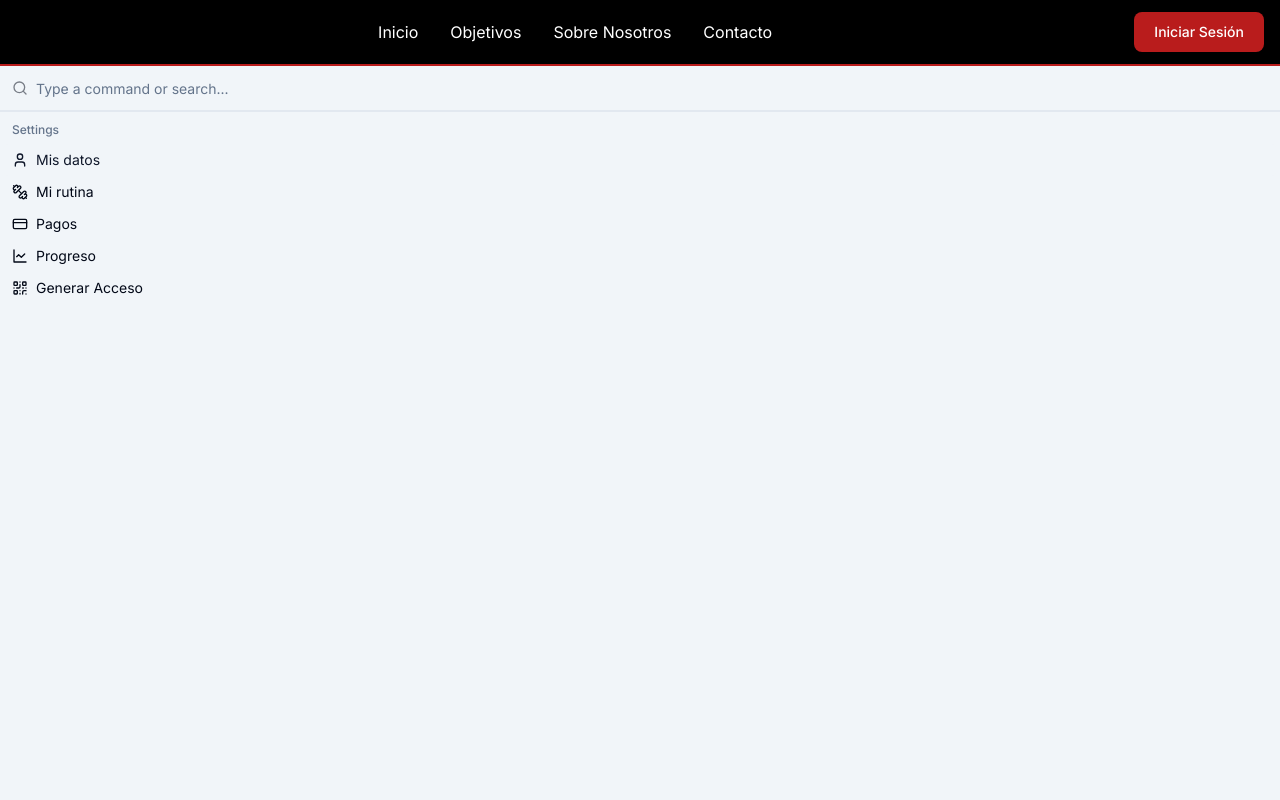
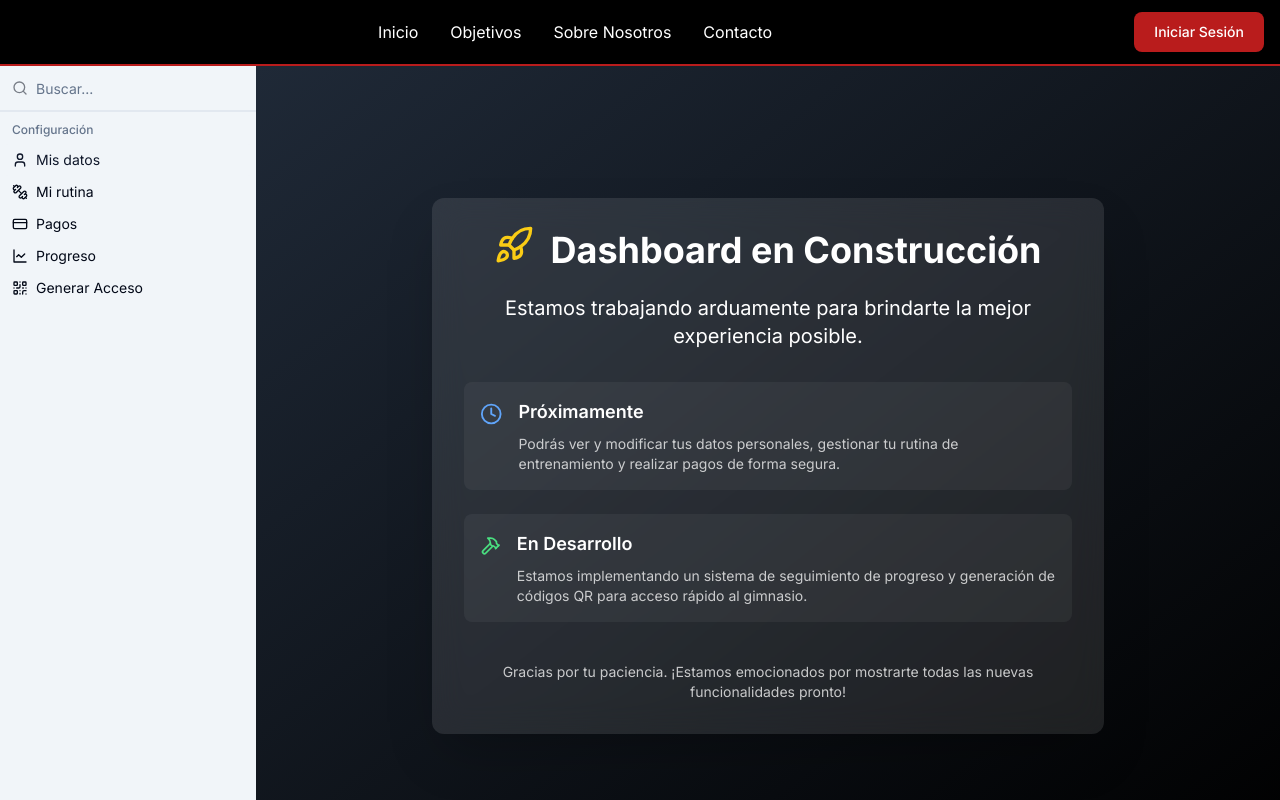
Before and after one commit to Ezequiel-Sale/PF-HENRY-FRONT, a Next.js app: page /userdashboard in a window 1280 px wide. Shown: the top 800 px of the page. Built offline with nearby package versions, Linux system fonts and the light colour scheme; no server answers.

Commit message:
vista de pago y userdashboard (en construcción) terminadas

```diff
--- a/src/app/userdashboard/page.tsx
+++ b/src/app/userdashboard/page.tsx
@@ -1,11 +1,56 @@
+"use client"
 import React from 'react'
 import UserSidebar from '@/components/UserDashboard/Sidebar/UserSidebar'
+import { Rocket, Clock, HammerIcon } from 'lucide-react'
 
+const UserDashboard = () => {
+  return (
+    <div className="flex h-screen bg-gray-100">
+      <UserSidebar />
+      <div className="flex-1 flex flex-col justify-center items-center p-8 bg-gradient-to-br from-gray-800 to-black text-white overflow-y-auto">
+        <div className="max-w-2xl w-full bg-white bg-opacity-10 backdrop-blur-lg rounded-xl shadow-2xl p-8 transform transition-all duration-300 hover:scale-105">
+          <h1 className="text-4xl font-bold mb-6 text-center flex items-center justify-center">
+            <Rocket className="mr-4 h-10 w-10 text-yellow-400 animate-bounce" />
+            Dashboard en Construcción
+          </h1>
 
-const page = () => {
-  return (
-    <UserSidebar />
+          <p className="text-xl mb-8 text-center">
+            Estamos trabajando arduamente para brindarte la mejor experiencia posible.
+          </p>
+
+          <div className="space-y-6">
+            <FeatureCard
+              icon={<Clock className="h-8 w-8 text-blue-400" />}
+              title="Próximamente"
+              description="Podrás ver y modificar tus datos personales, gestionar tu rutina de entrenamiento y realizar pagos de forma segura."
+            />
+
+            <FeatureCard
+              icon={<HammerIcon className="h-8 w-8 text-green-400" />}
+              title="En Desarrollo"
+              description="Estamos implementando un sistema de seguimiento de progreso y generación de códigos QR para acceso rápido al gimnasio."
+            />
+          </div>
+
+          <div className="mt-10 text-center">
+            <p className="text-sm opacity-75">
+              Gracias por tu paciencia. ¡Estamos emocionados por mostrarte todas las nuevas funcionalidades pronto!
+            </p>
+          </div>
+        </div>
+      </div>
+    </div>
   )
 }
 
-export default page
+const FeatureCard = ({ icon, title, description }: { icon: React.ReactNode, title: string, description: string }) => (
+  <div className="flex items-start space-x-4 bg-white bg-opacity-5 p-4 rounded-lg transform transition-all duration-300 hover:bg-opacity-10 hover:shadow-lg">
+    {icon}
+    <div>
+      <h3 className="text-lg font-semibold mb-2">{title}</h3>
+      <p className="text-sm opacity-75">{description}</p>
+    </div>
+  </div>
+)
+
+export default UserDashboard
--- a/src/components/MercadoPago/MercadoPago.tsx
+++ b/src/components/MercadoPago/MercadoPago.tsx
@@ -1,21 +1,54 @@
 "use client";
 import React, { useEffect } from "react";
 import { initMercadoPago, Wallet } from "@mercadopago/sdk-react";
+import Link from 'next/link';
+import { Rocket, CreditCard, ArrowLeft } from 'lucide-react';
 
-const YourComponent = () => {
+const PaymentPage = () => {
   useEffect(() => {
     initMercadoPago("TEST-35ca7b57-da90-412b-b501-03fb27a3dcd8", { locale: "es-AR" });
   }, []);
 
   return (
-    <div id="wallet_container">
-      <h1 className="text-3xl font-bold text-white">Mercado Pago</h1>
-      <Wallet
-        initialization={{ preferenceId: "<PREFERENCE_ID>" }}
-        customization={{ texts: { valueProp: "smart_option" } }}
-      />
+    <div className="flex flex-col justify-center items-center min-h-screen p-8 bg-gradient-to-br from-gray-800 to-black text-white">
+      <div className="max-w-2xl w-full bg-white bg-opacity-10 backdrop-blur-lg rounded-xl shadow-2xl p-8 transform transition-all duration-300 hover:scale-105">
+        <h1 className="text-4xl font-bold mb-6 text-center flex items-center justify-center">
+          <CreditCard className="mr-4 h-10 w-10 text-yellow-400 animate-pulse" />
+          Página de Pago
+        </h1>
+
+        <div className="bg-yellow-400 text-black p-4 rounded-lg mb-6 transform transition-all duration-300 hover:bg-yellow-300">
+          <p className="font-bold text-center flex items-center justify-center">
+            <Rocket className="mr-2 h-5 w-5" />
+            ¡Página en Construcción!
+          </p>
+          <p className="text-center mt-2">
+            Estamos trabajando para mejorar tu experiencia de pago. Pronto estará disponible.
+          </p>
+        </div>
+
+        <div id="wallet_container" className="mt-6 bg-white p-4 rounded-lg">
+          <Wallet
+            initialization={{ preferenceId: "<PREFERENCE_ID>" }}
+            customization={{
+              texts: { valueProp: "smart_option" },
+              visual: {
+                buttonBackground: 'default',
+                borderRadius: '8px'
+              }
+            }}
+          />
+        </div>
+
+        <Link href="/" className="block mt-8 text-center">
+          <button className="bg-red-600 hover:bg-red-700 text-white font-bold py-3 px-6 rounded-full transition-all duration-300 transform hover:scale-105 focus:outline-none focus:ring-2 focus:ring-red-500 focus:ring-opacity-50 flex items-center justify-center">
+            <ArrowLeft className="mr-2 h-5 w-5" />
+            Volver al Inicio
+          </button>
+        </Link>
+      </div>
     </div>
   );
 };
 
-export default YourComponent;
+export default PaymentPage;
--- a/src/components/UserDashboard/Sidebar/UserSidebar.tsx
+++ b/src/components/UserDashboard/Sidebar/UserSidebar.tsx
@@ -10,15 +10,9 @@ import {
     CommandSeparator,
 } from "@/components/ui/command"
 import {
-    LayoutDashboard,
-    Newspaper,
-    Folders,
+    User,
+    Dumbbell,
     CreditCard,
-    Settings,
-    User,
-    GraduationCap,
-    UsersRound,
-    Dumbbell,
     LineChart,
     QrCode
 } from 'lucide-react'
@@ -26,12 +20,12 @@ import Link from 'next/link'
 
 const UserSidebar = () => {
   return (
-    <Command className="bg-secondary rounded-none h-screen w-full">
-        <CommandInput placeholder="Type a command or search..." />
-        <CommandList>
+    <Command className="bg-secondary rounded-none h-screen w-64 flex-shrink-0">
+        <CommandInput placeholder="Buscar..." className="w-full" />
+        <CommandList className="overflow-y-auto h-full">
             <CommandEmpty>No se encontraron resultados.</CommandEmpty>
             <CommandSeparator />
-            <CommandGroup heading="Settings">
+            <CommandGroup heading="Configuración">
                 <CommandItem>
                     <User className='mr-2 h-4 w-4' />
                     <span>Mis datos</span>
```
